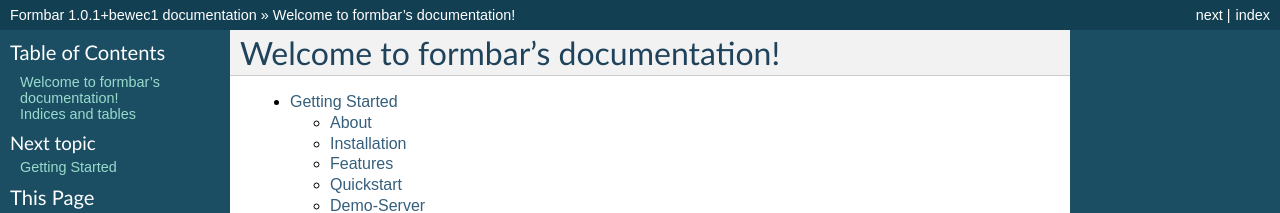
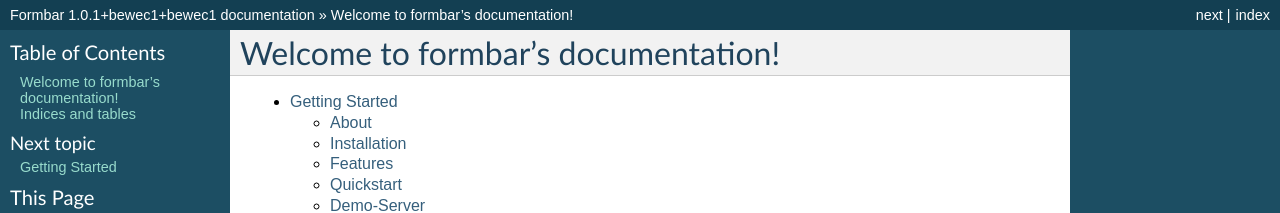
Before and after one commit to ringo-framework/formbar, a Sphinx documentation site: the page built from docs/source/index.rst, in a window 1280 px wide and 900 px high. Shown: the top 213 px of the window. Built offline with Sphinx 7.4.7, drawn with Linux system fonts in a browser that asks for light colours; formulas are drawn with MathJax 3; some of the changed text lies outside the part shown.

Commit message:
set version manually 1.0.1+bewec1

```diff
--- a/docs/source/conf.py
+++ b/docs/source/conf.py
@@ -48,9 +48,9 @@
 # built documents.
 #
 # The short X.Y version.
-version = '1.0.1+bewec1'
+version = '1.0.1+bewec1+bewec1'
 # The full version, including alpha/beta/rc tags.
-release = '1.0.1+bewec1'
+release = '1.0.1+bewec1+bewec1'
 
 # The language for content autogenerated by Sphinx. Refer to documentation
 # for a list of supported languages.
--- a/setup.cfg
+++ b/setup.cfg
@@ -1,9 +1,9 @@
 [egg_info]
-tag_build = rc1
+tag_build =
 #tag_date = true
 
 [bdist_rpm]
-release = 0.1.rc1
+release = 1
 doc_files = README.rst CHANGES.txt
 provides = python-formbar
 requires =
```
